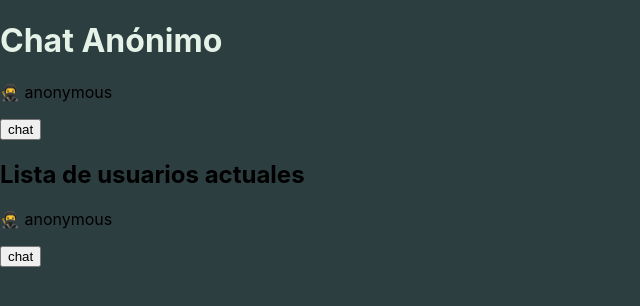
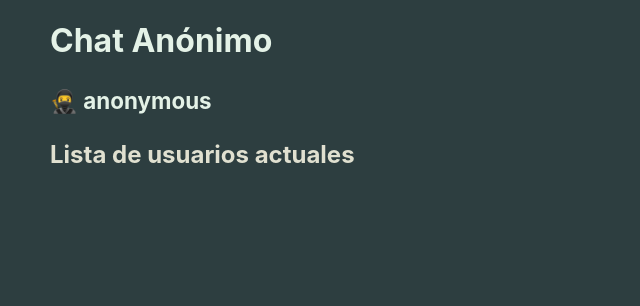
Before and after one commit to FelixGonzalo/chat-anonimo, a React (Create React App) app: page / in a window 1280 px wide. Both pictures are taken after a click on the button "ingresar". Shown: the top 306 px of the page, without its empty margins (0-640 px from the left). Built offline with nearby package versions, Linux system fonts and the light colour scheme.

Commit message:
STYLED user list and chat

```diff
--- a/src/App.tsx
+++ b/src/App.tsx
@@ -7,6 +7,7 @@ import { useInitLocalDB } from './hooks/useInitLocalDB'
 import { useGetCurrentUser } from './hooks/useGetCurrentUser'
 import { initUserState } from './reducers/usersReducer'
 import { initPrivateChatsState } from './reducers/privateChatsReducer'
+import { Wrapper } from './styles/GlobalStyles'
 
 function App() {
   const users = useSelector((state: any) => state.users)
@@ -17,7 +18,7 @@ function App() {
   useInitLocalDB('privateChats', initPrivateChatsState)
 
   return (
-    <div className='App'>
+    <Wrapper>
       <h1>Chat Anónimo</h1>
 
       {currentUser ? (
@@ -41,7 +42,7 @@ function App() {
       ) : (
         ''
       )}
-    </div>
+    </Wrapper>
   )
 }
 
--- a/src/components/MessageForm/index.tsx
+++ b/src/components/MessageForm/index.tsx
@@ -18,6 +18,10 @@ export function MessageForm() {
 
   const handleSubmit = (e: SyntheticEvent) => {
     e.preventDefault()
+
+    if (inputMessage === '') {
+      return
+    }
 
     const objective = activeChat.users.find(
       (user: any) => user.id !== currentUser.id
--- a/src/components/User/index.tsx
+++ b/src/components/User/index.tsx
@@ -1,12 +1,13 @@
 import { useSelector, useDispatch } from 'react-redux'
 import { nanoid } from 'nanoid'
-import { UserType } from '../../types/user'
-import { PrivateChatType } from '../../types/privateChat'
 import { addPrivateChat } from '../../reducers/privateChatsReducer'
 import { updateChatListOfUser } from '../../reducers/usersReducer'
 import { setCurrentUser } from '../../reducers/currentUserReducer'
 import { setActiveChatId } from '../../reducers/activeChatReducer'
 import { LocalStorage_addItemToArray } from '../../utils/LocalStorage_addItemToArray'
+import { UserType } from '../../types/user'
+import { PrivateChatType } from '../../types/privateChat'
+import { UserContainer, UserName } from './styles'
 
 export function User({ id, nick }: UserType) {
   const dispatch = useDispatch()
@@ -131,10 +132,17 @@ export function User({ id, nick }: UserType) {
     }
   }
 
+  if (currentUser && currentUser.id !== id) {
+    return (
+      <UserContainer onClick={openChat} click={true}>
+        🥷<UserName> {nick ? nick : 'Sin nombre'}</UserName>
+      </UserContainer>
+    )
+  }
+
   return (
-    <div>
-      <p>🥷 {nick ? nick : 'Sin nombre'}</p>
-      {currentUser && <button onClick={openChat}>chat</button>}
-    </div>
+    <UserContainer click={false}>
+      <UserName>🥷 {nick ? nick : 'Sin nombre'}</UserName>
+    </UserContainer>
   )
 }
--- /dev/null
+++ b/src/components/User/styles.js
@@ -0,0 +1,24 @@
+import styled from 'styled-components'
+
+export const UserContainer = styled.div`
+  display: flex;
+  flex-wrap: wrap;
+  align-items: center;
+  gap: 5px;
+  cursor: ${(props) => (props.click ? 'pointer' : 'default')};
+  color: ${(props) => (props.click ? '#e0e0d0' : '#E4F2E7')};
+  font-weight: ${(props) => (props.click ? 'normal' : 'bold')};
+  font-size: ${(props) => (props.click ? '1rem' : '1.4rem')};
+  &:hover p {
+    text-decoration: ${(props) => (props.click ? 'underline' : 'none')};
+  }
+`
+
+export const ButtonChat = styled.button`
+  outline: none;
+  border: none;
+`
+
+export const UserName = styled.p`
+  margin: 5px 0;
+`
--- a/src/components/UserList/index.tsx
+++ b/src/components/UserList/index.tsx
@@ -1,7 +1,13 @@
 import { UserListProps } from './types'
+import { UserType } from '../../types/user'
+import { useSelector } from 'react-redux'
 import { User } from '../User'
 
 export function UserList({ users }: UserListProps) {
+  const currentUser: UserType | null = useSelector(
+    (state: any) => state.currentUser
+  )
+
   if (users.length < 1 || !users) {
     return <p>Sin usuarios</p>
   }
@@ -9,12 +15,15 @@ export function UserList({ users }: UserListProps) {
   return (
     <div>
       {users.map((user) => (
-        <User
-          key={user.id}
-          id={user.id}
-          nick={user.nick}
-          privateChatsId={user.privateChatsId}
-        />
+        <div key={user.id}>
+          {currentUser && user.id !== currentUser.id && (
+            <User
+              id={user.id}
+              nick={user.nick}
+              privateChatsId={user.privateChatsId}
+            />
+          )}
+        </div>
       ))}
     </div>
   )
--- a/src/styles/GlobalStyles.js
+++ b/src/styles/GlobalStyles.js
@@ -1,4 +1,4 @@
-import { createGlobalStyle } from 'styled-components'
+import styled, { createGlobalStyle } from 'styled-components'
 
 export const GlobalStyles = createGlobalStyle`
   body {
@@ -15,8 +15,20 @@ export const GlobalStyles = createGlobalStyle`
     color: #E4F2E7;
   }
 
+  h2 {
+    color: #E0E0D0
+  }
+
   code {
     font-family: source-code-pro, Menlo, Monaco, Consolas, 'Courier New',
       monospace;
   }
 `
+export const Wrapper = styled.div`
+  box-sizing: border-box;
+  width: 100%;
+  max-width: 1200px;
+  margin: 0 auto;
+  padding-left: 10px;
+  padding-right: 10px;
+`
```
